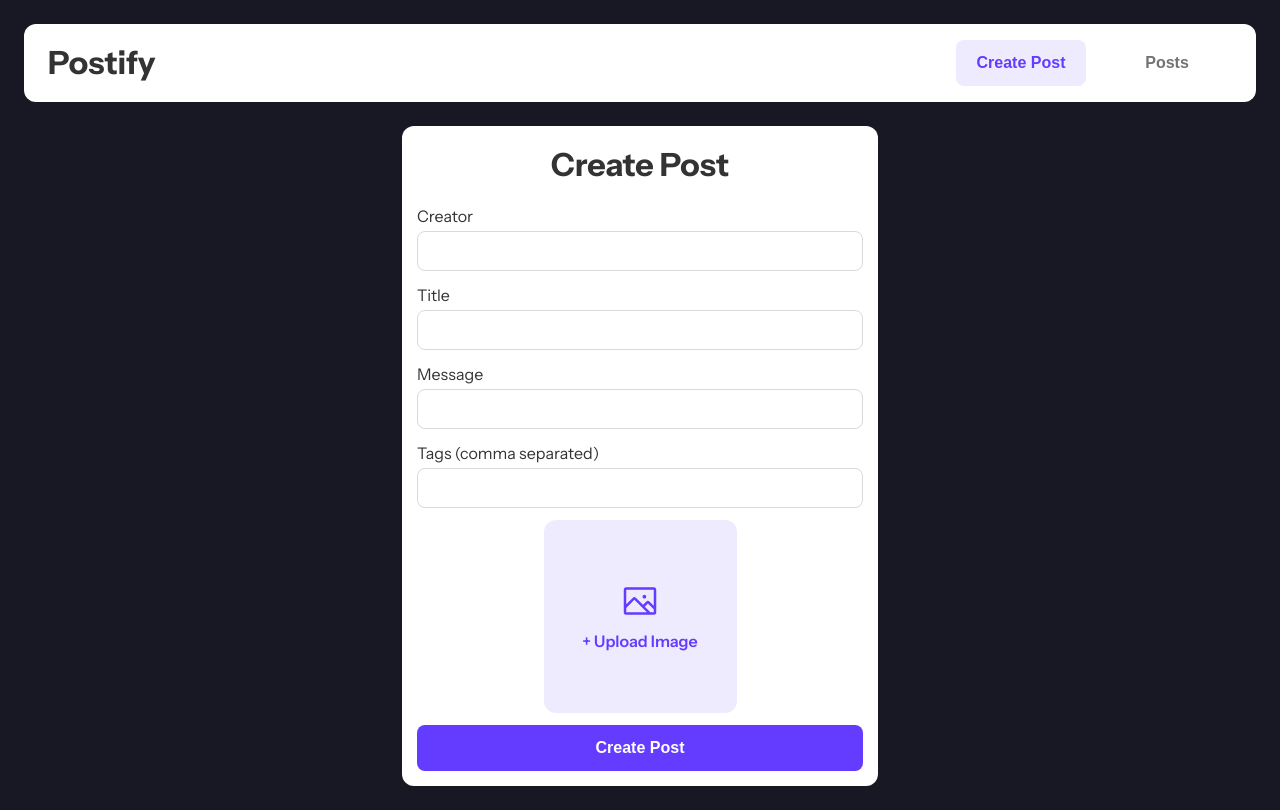
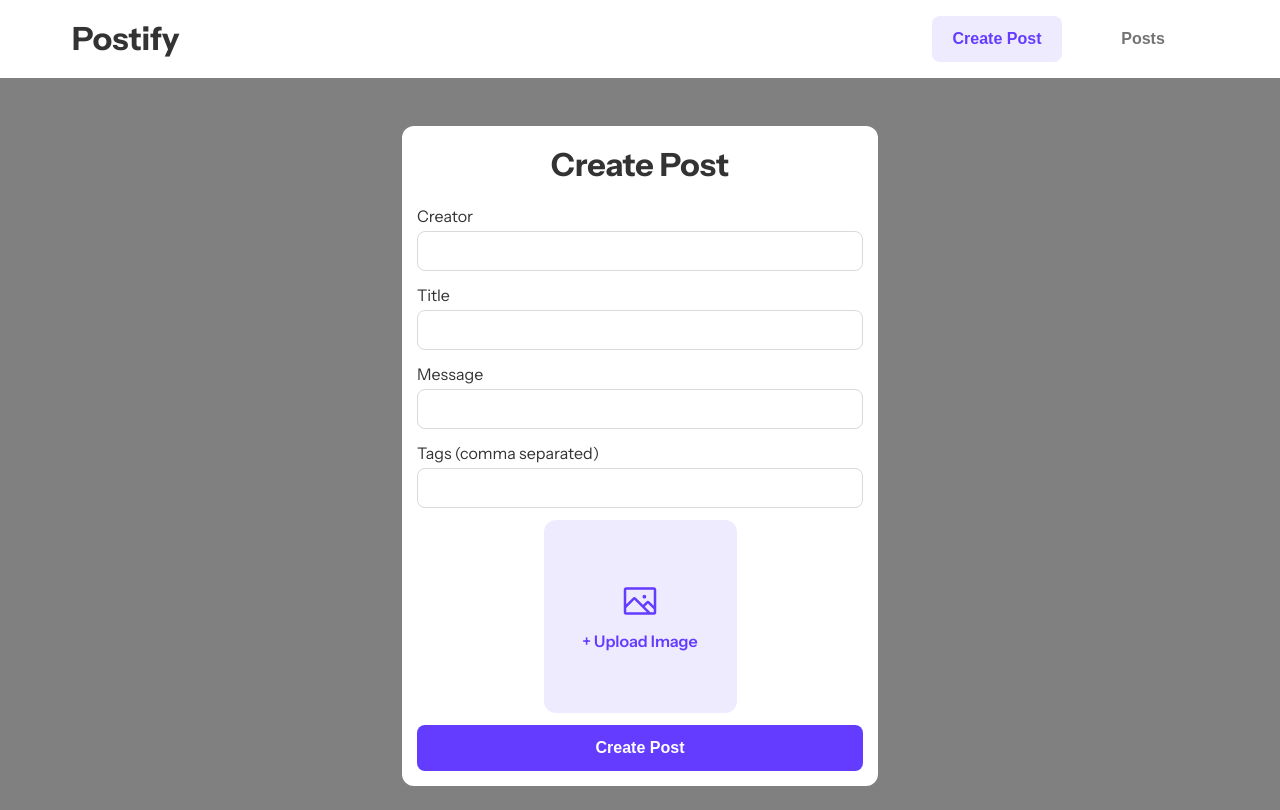
Before and after one commit to selly361/Postify-client, a React (Create React App) app: page / in a window 1280 px wide. Built offline with nearby package versions, Linux system fonts and the light colour scheme; no server answers.

Commit message:
Refactored styles

```diff
--- a/src/Layout/Header/Header.styles.ts
+++ b/src/Layout/Header/Header.styles.ts
@@ -2,11 +2,10 @@ import { Typography } from "Styles";
 import styled from "styled-components";
 
 export const StyledHeader = styled.header`
-  width: calc(100vw - 48px);
+  width: 100vw;
   height: 78px;
-  padding: 16px 24px;
+  padding: 16px 72px;
 
-  border-radius: 12px;
   background: #fff;
 
   display: flex;
--- a/src/Layout/Main/Main.styles.ts
+++ b/src/Layout/Main/Main.styles.ts
@@ -4,6 +4,7 @@ export const StyledMain = styled.main`
   width: calc(100vw - 48px);
   min-height: calc(100vh - 150px);
   border-radius: 12px;
+  padding: 24px;
 
   display: grid;
   place-items: center;
--- a/src/Styles/GlobalStyle.ts
+++ b/src/Styles/GlobalStyle.ts
@@ -28,11 +28,11 @@ body  {
 body > div {
     width: 100vw;
     min-height: 100vh;
-    background-color: #171823;
-    padding: 24px;
+    background-color: grey;
     overflow-x: hidden;
 
-    display: grid;
+    display: flex;
+    flex-direction: column;
     gap: 24px;
     place-items: center;
 }
```
